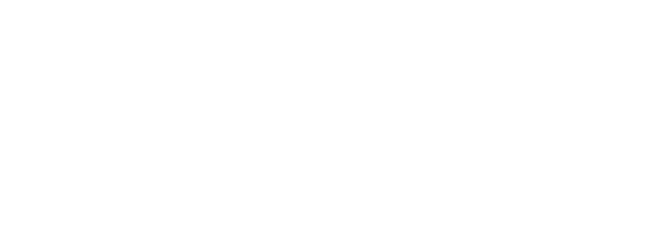
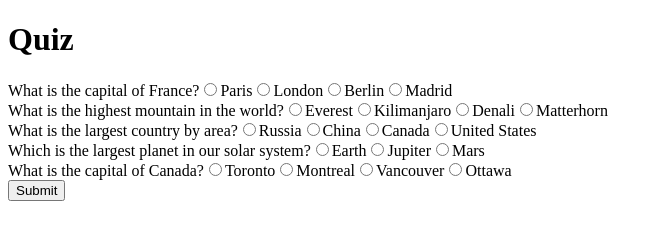
Before and after one commit to acciojob/quiz-piyushjain5350, a website: page main.html in a window 1280 px wide. Shown: the whole page, without its empty margins (0-662 px from the left). Drawn offline with Linux system fonts and the light colour scheme.

Commit message:
created a submission

```diff
--- a/main.html
+++ b/main.html
@@ -1,16 +1,17 @@
 <!DOCTYPE html>
 
 <html>
+  <head>
+    <link rel="stylesheet" href="styles.css" />
+  </head>
 
-<head>
-	<link rel="stylesheet" href="styles.css">
-</head>
+  <body>
+    <!-- do not change this code -->
+    <h1>Quiz</h1>
+    <div id="questions"></div>
+    <button id="submit">Submit</button>
+    <div id="score"></div>
 
-<body>
-	<!-- the entire body must be written by student -->
-    <script type="text/javascript" src="./script.js">
-</script>
-
-</body>
-
+    <script type="text/javascript" src="./script.js"></script>
+  </body>
 </html>
--- a/script.js
+++ b/script.js
@@ -1 +1,110 @@
-//your JS code here. If required.
+//your JS code here.
+
+// Do not change code below this line
+// This code will just display the questions to the screen
+const questions = [
+    {
+      question: "What is the capital of France?",
+      choices: ["Paris", "London", "Berlin", "Madrid"],
+      answer: "Paris",
+    },
+    {
+      question: "What is the highest mountain in the world?",
+      choices: ["Everest", "Kilimanjaro", "Denali", "Matterhorn"],
+      answer: "Everest",
+    },
+    {
+      question: "What is the largest country by area?",
+      choices: ["Russia", "China", "Canada", "United States"],
+      answer: "Russia",
+    },
+    {
+      question: "Which is the largest planet in our solar system?",
+      choices: ["Earth", "Jupiter", "Mars"],
+      answer: "Jupiter",
+    },
+    {
+      question: "What is the capital of Canada?",
+      choices: ["Toronto", "Montreal", "Vancouver", "Ottawa"],
+      answer: "Ottawa",
+    },
+  ];
+
+  // Display the quiz questions and choices
+
+  const userAnswers = JSON.parse(sessionStorage.getItem('progress')) || Array(questions.length).fill(null);
+
+    function renderQuestions() {
+      const questionsElement = document.getElementById('questions');
+
+      for (let i = 0; i < questions.length; i++) {
+        const question = questions[i];
+        const questionElement = document.createElement("div");
+
+        // Render question text
+        const questionText = document.createTextNode(question.question);
+        questionElement.appendChild(questionText);
+
+        // Render choices
+        for (let j = 0; j < question.choices.length; j++) {
+          const choice = question.choices[j];
+
+          const choiceElement = document.createElement("input");
+          choiceElement.setAttribute("type", "radio");
+          choiceElement.setAttribute("name", `question-${i}`);
+          choiceElement.setAttribute("value", choice);
+
+          // Check the radio button if it matches the user's answer
+          if (userAnswers[i] === choice) {
+            choiceElement.setAttribute("checked", true);
+          }
+
+          const choiceText = document.createTextNode(choice);
+
+          questionElement.appendChild(choiceElement);
+          questionElement.appendChild(choiceText);
+        }
+
+        questionsElement.appendChild(questionElement);
+
+        // Save progress to session storage on option selection
+        questionElement.addEventListener('change', (event) => {
+          userAnswers[i] = event.target.value;
+          sessionStorage.setItem('progress', JSON.stringify(userAnswers));
+        });
+      }
+    }
+
+    function submitQuiz() {
+
+
+      // Calculate the score
+      const score = questions.reduce((acc,questions,index) => {
+        // Check if the user answered the question
+
+
+        if (userAnswers[index] !== null) {
+          // Check if the user's answer is correct
+
+
+
+          if (userAnswers[index] === questions.answer) {
+            return acc + 1;
+          }
+        }
+        return acc;
+      }, 0);
+
+      // Display the score
+      const scoreElement = document.getElementById('score');
+      scoreElement.textContent = `Your score is ${score} out of ${questions.length}.`;
+
+      // Save the score to local storage
+      localStorage.setItem('score', score);
+    }
+
+    // Render questions when the page loads
+    renderQuestions();
+
+    // Attach the submitQuiz function to the submit button click event
+    document.getElementById('submit').addEventListener('click', submitQuiz);
```
